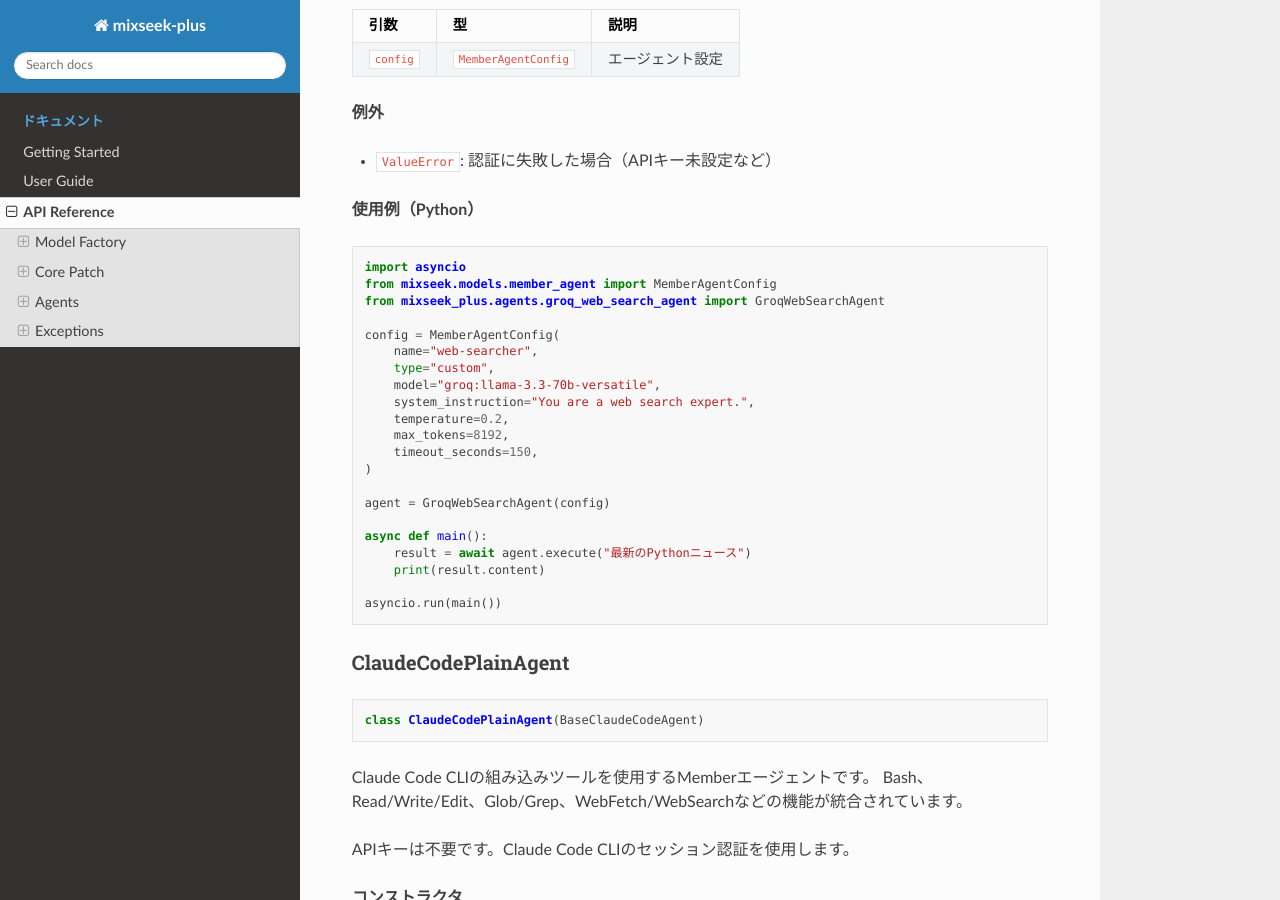
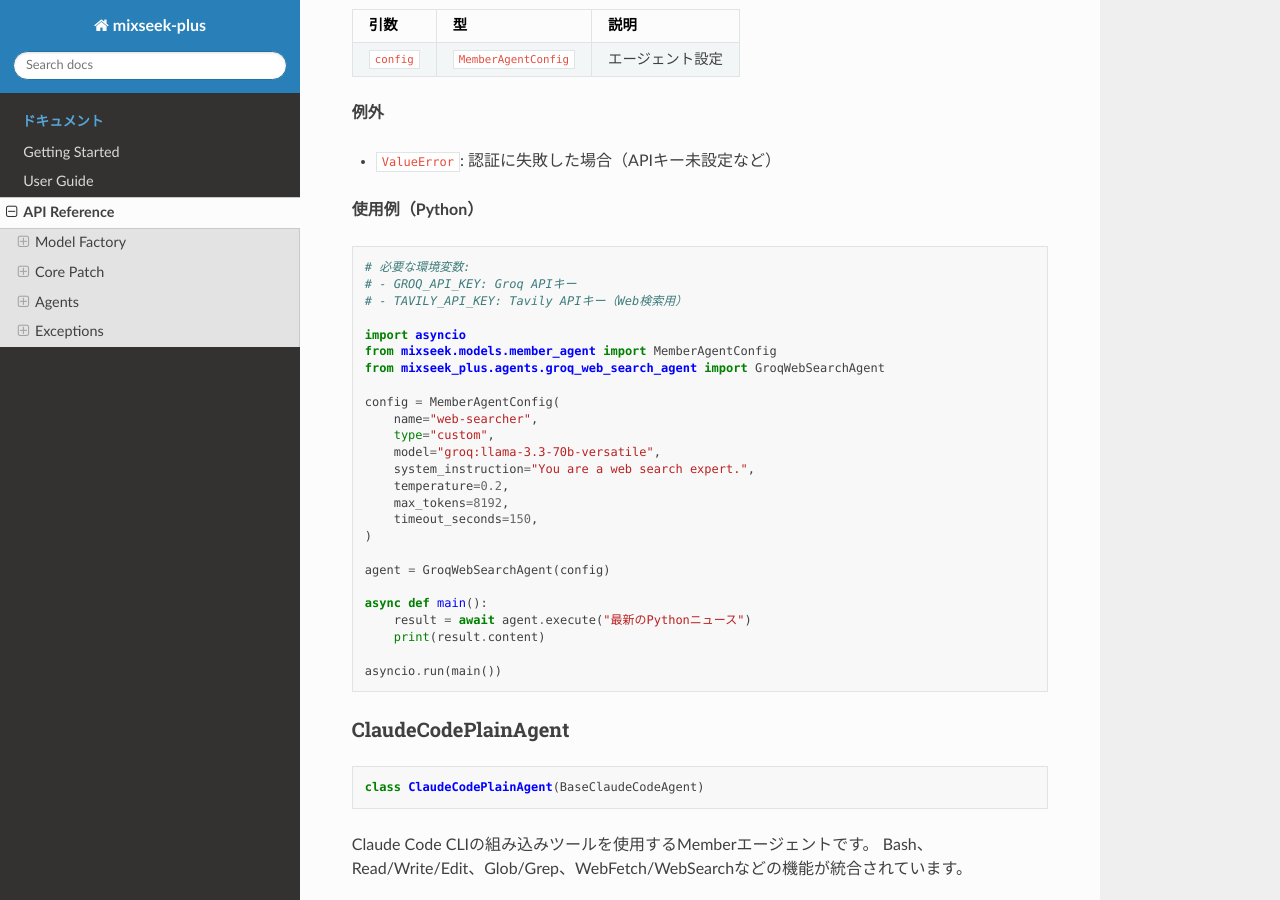
Before and after one commit to drillan/mixseek-plus, a Sphinx documentation site: the page built from docs/api-reference.md, in a window 1280 px wide and 900 px high, scrolled down 5548 px. Built offline with Sphinx 7.4.7 and the Read the Docs theme 3.1.0, drawn with Linux system fonts in a browser that asks for light colours.

Commit message:
docs: address review feedback with env vars and model list notes
- Add environment variable requirements comment to GroqWebSearchAgent example
- Add Groq official documentation link and update date to model list

Co-Authored-By: Claude Opus 4.5 <noreply@anthropic.com>

````diff
--- a/docs/api-reference.md
+++ b/docs/api-reference.md
@@ -268,6 +268,10 @@ def __init__(self, config: MemberAgentConfig) -> None
 **使用例（Python）**
 
 ```python
+# 必要な環境変数:
+# - GROQ_API_KEY: Groq APIキー
+# - TAVILY_API_KEY: Tavily APIキー（Web検索用）
+
 import asyncio
 from mixseek.models.member_agent import MemberAgentConfig
 from mixseek_plus.agents.groq_web_search_agent import GroqWebSearchAgent
````
Also changed, not shown: docs/user-guide.md (+4 -0 lines).
